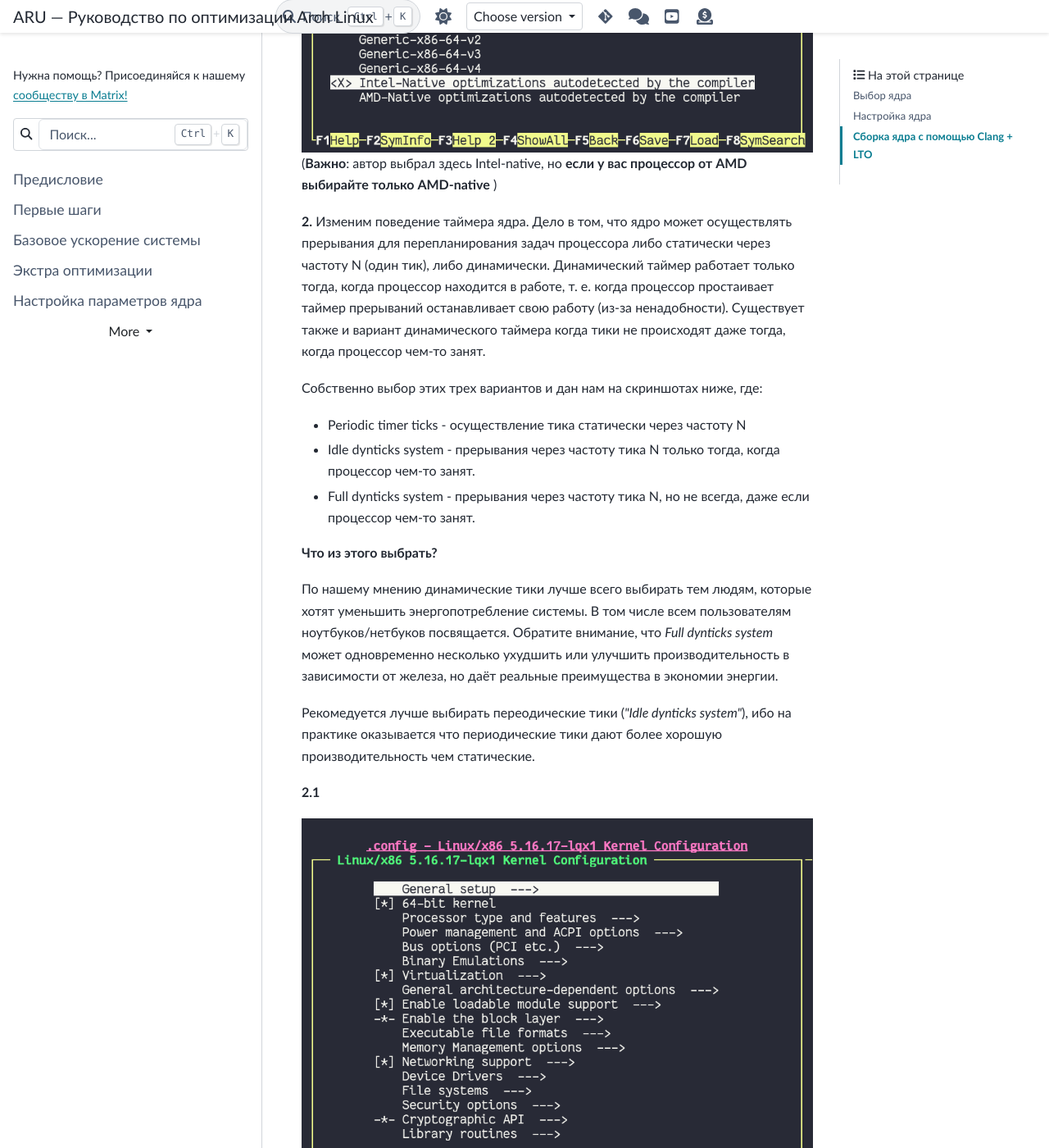
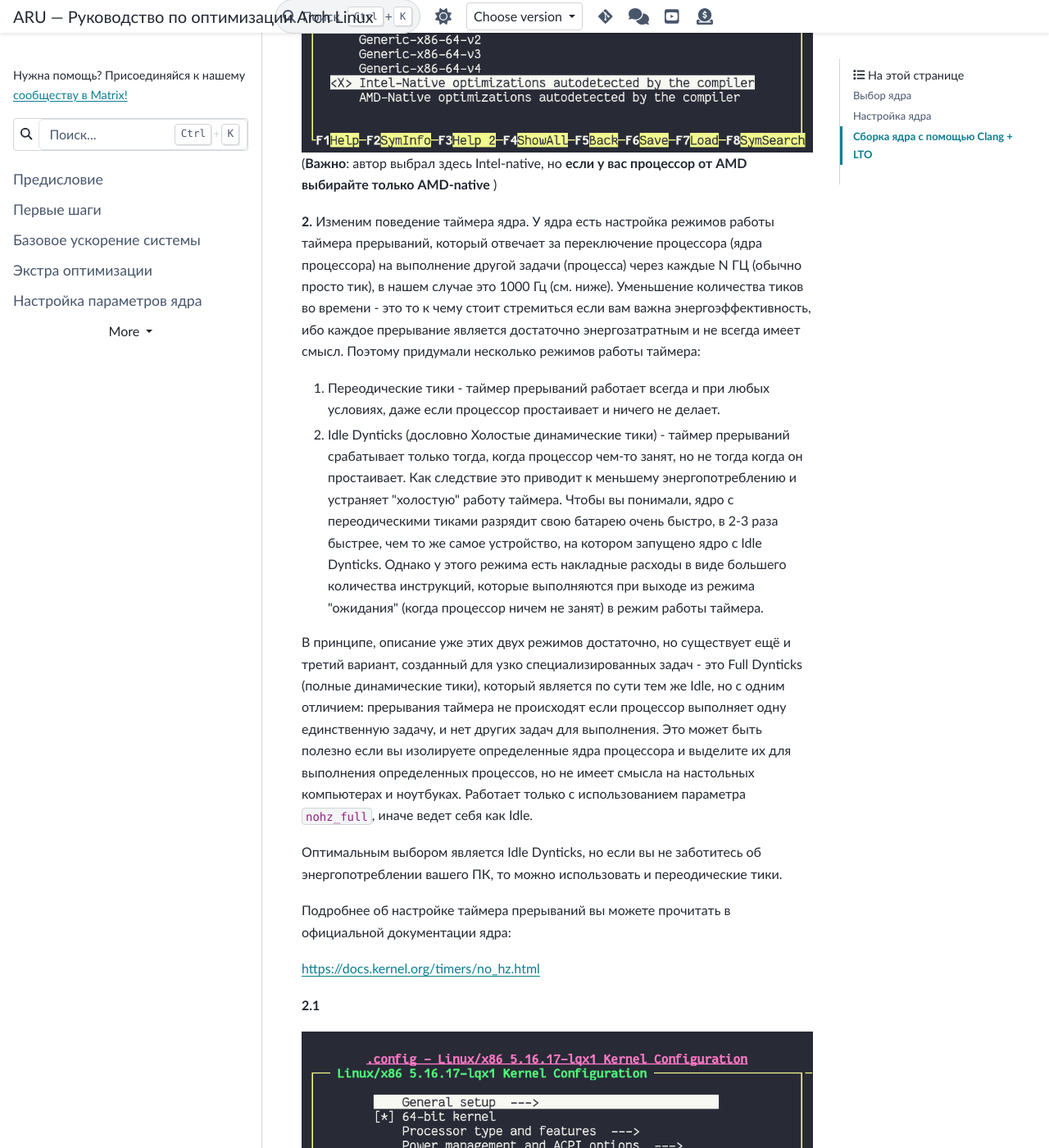
Before and after one commit to ventureoo/ARU, a Sphinx documentation site: the page built from docs/source/custom-kernels.rst, in a window 1280 px wide and 1400 px high, scrolled down 13244 px. Shown: the whole window at 82% size. Built offline with Sphinx 7.4.7 and the PyData theme 0.15.4, drawn with Linux system fonts in a browser that asks for light colours; some of the changed text lies outside the part shown.

Commit message:
custom-kernels: Rework CONFIG_NO_HZ description
- Remove unnecessary information about Full dynticks. It only makes
  sense to use it for server tasks along with core isolation, but not
  for dextop and games. See
  https://github.com/Frogging-Family/linux-tkg/pull/636.

- Clarify the information about periodic ticks.

- It is recommended to use Idle Dynticks for most cases.

```diff
--- a/docs/source/custom-kernels.rst
+++ b/docs/source/custom-kernels.rst
@@ -304,9 +304,9 @@
 производительности - *"0"*, т.е. не осуществлять перенос в конец
 очереди для освобождения процесса.
 
-``_tickless="1"`` - Рекомендуется выбирать Полные Динамические тики
-таймера ядра. Подробнее об данной настройке вы можете прочитать в
-разделе "Настройка ядра".
+``_tickless="2"`` - Рекомендуется выбирать "Холостые Динамические
+тики" таймера ядра. Подробнее об данной настройке вы можете прочитать
+в разделе "Настройка ядра".
 
 ``_timer_freq="1000"`` - Задает частоту таймера. Рекомендуется 1000
 для лучшей отзывчивости системы на домашнем ПК или ноутбуке.
@@ -520,33 +520,48 @@
 
 (**Важно**: автор выбрал здесь Intel-native, но **если у вас процессор от AMD выбирайте только AMD-native** )
 
-**2.** Изменим поведение таймера ядра. Дело в том, что ядро может
-осуществлять прерывания для перепланирования задач процессора либо
-статически через частоту N (один тик), либо динамически. Динамический
-таймер работает только тогда, когда процессор находится в работе, т.
-е. когда процессор простаивает таймер прерываний останавливает свою
-работу (из-за ненадобности). Существует также и вариант динамического
-таймера когда тики не происходят даже тогда, когда процессор чем-то
-занят.
+**2.** Изменим поведение таймера ядра. У ядра есть настройка режимов
+работы таймера прерываний, который отвечает за переключение процессора
+(ядра процессора) на выполнение другой задачи (процесса) через каждые
+N ГЦ (обычно просто тик), в нашем случае это 1000 Гц (см. ниже).
+Уменьшение количества тиков во времени - это то к чему стоит
+стремиться если вам важна энергоэффективность, ибо каждое прерывание
+является достаточно энергозатратным и не всегда имеет смысл. Поэтому
+придумали несколько режимов работы таймера:
 
-Собственно выбор этих трех вариантов и дан нам на скриншотах ниже, где:
+1. Переодические тики - таймер прерываний работает всегда и при любых
+   условиях, даже если процессор простаивает и ничего не делает.
 
-- Periodic timer ticks - осуществление тика статически через частоту N
-- Idle dynticks system - прерывания через частоту тика N только тогда, когда процессор чем-то занят.
-- Full dynticks system - прерывания через частоту тика N, но не всегда, даже если процессор чем-то занят.
+2. Idle Dynticks (дословно Холостые динамические тики) - таймер
+   прерываний срабатывает только тогда, когда процессор чем-то занят,
+   но не тогда когда он простаивает. Как следствие это приводит к
+   меньшему энергопотреблению и устраняет "холостую" работу таймера.
+   Чтобы вы понимали, ядро с переодическими тиками разрядит свою
+   батарею очень быстро, в 2-3 раза быстрее, чем то же самое
+   устройство, на котором запущено ядро с Idle Dynticks. Однако у
+   этого режима есть накладные расходы в виде большего количества
+   инструкций, которые выполняются при выходе из режима "ожидания"
+   (когда процессор ничем не занят) в режим работы таймера.
 
-**Что из этого выбрать?**
+В принципе, описание уже этих двух режимов достаточно, но существует
+ещё и третий вариант, созданный для узко специализированных задач -
+это Full Dynticks (полные динамические тики), который является по сути
+тем же Idle, но с одним отличием: прерывания таймера не происходят
+если процессор выполняет одну единственную задачу, и нет других задач
+для выполнения. Это может быть полезно если вы изолируете определенные
+ядра процессора и выделите их для выполнения определенных процессов,
+но не имеет смысла на настольных компьютерах и ноутбуках. Работает
+только с использованием параметра ``nohz_full``, иначе ведет себя как
+Idle.
 
-По нашему мнению динамические тики лучше всего выбирать тем людям,
-которые хотят уменьшить энергопотребление системы. В том числе всем
-пользователям ноутбуков/нетбуков посвящается. Обратите внимание, что
-*Full dynticks system* может одновременно несколько ухудшить или
-улучшить производительность в зависимости от железа, но даёт реальные
-преимущества в экономии энергии.
+Оптимальным выбором является Idle Dynticks, но если вы не заботитесь об
+энергопотреблении вашего ПК, то можно использовать и переодические
+тики.
 
-Рекомедуется лучше выбирать переодические тики (*"Idle dynticks
-system"*), ибо на практике оказывается что периодические тики дают
-более хорошую производительность чем статические.
+Подробнее об настройке таймера прерываний вы можете прочитать в
+официальной документации ядра:
+
+https://docs.kernel.org/timers/no_hz.html
 
 **2.1**
 
```
